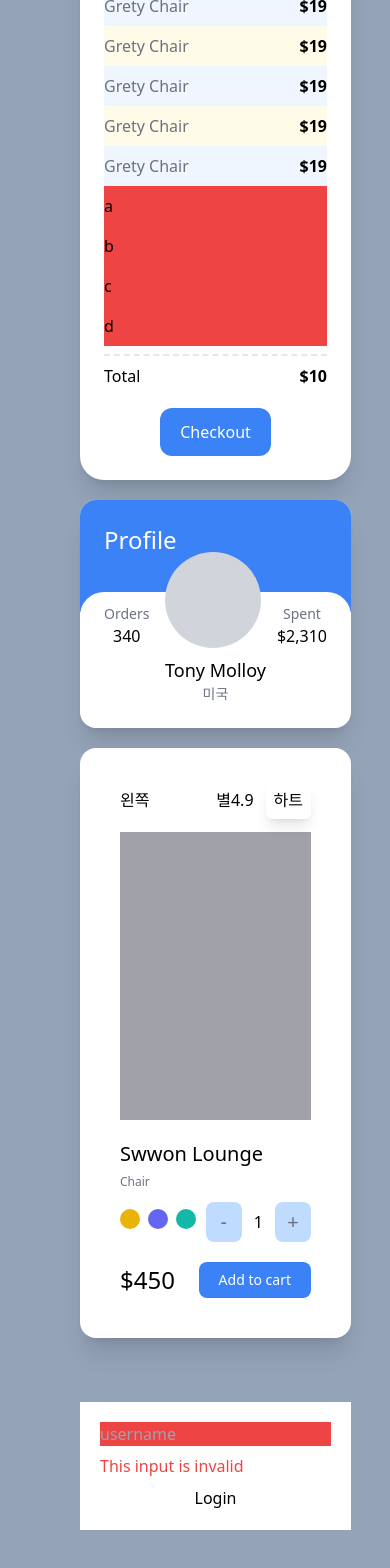
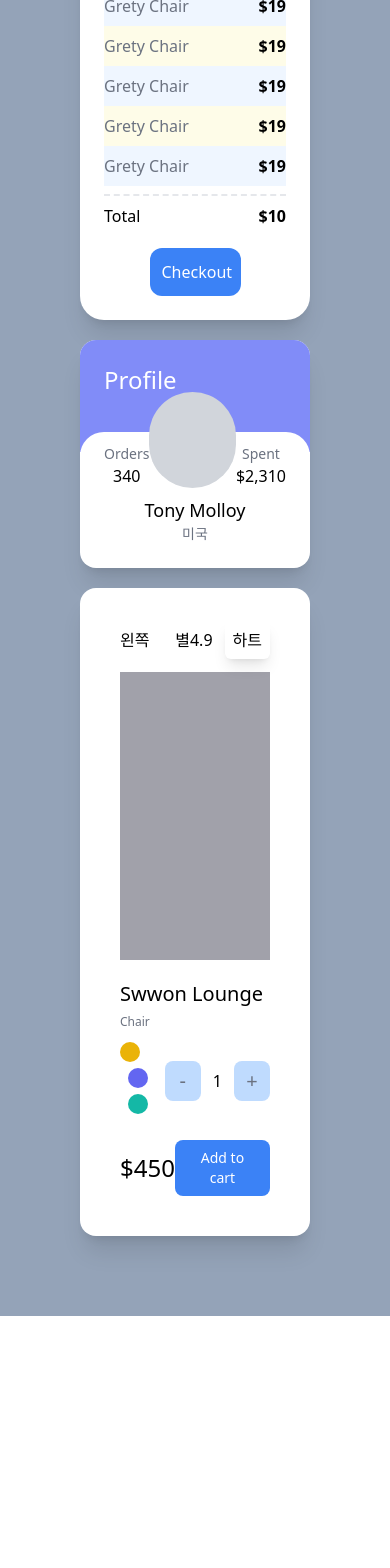
Before and after one commit to kkwondev/carrot-market, a Next.js app: page / in a window 390 px wide. Shown: the part 154-1722 px from the top of the page. After the commit the page ends 1470 px from the top, so only its background shows below. Built offline with nearby package versions, Linux system fonts and the light colour scheme.

Commit message:
responsive modifiers

```diff
--- a/pages/index.tsx
+++ b/pages/index.tsx
@@ -3,8 +3,8 @@ import type { NextPage } from "next";
 
 const Home: NextPage = () => {
   return (
-    <div className="bg-slate-400 py-20 px-20 grid gap-5 min-h-screen">
-      <div className="bg-white p-6 rounded-3xl shadow-xl">
+    <div className="bg-slate-400 xl:place-content-center py-20 px-20 grid gap-5 min-h-screen lg:grid-cols-2 xl:grid-cols-3">
+      <div className="bg-white flex flex-col justify-between p-6 rounded-3xl shadow-xl">
         <span className="font-semibold text-3xl">Select Item</span>
         <ul>
           {[1, 2, 3, 4, 5].map((i) => (
@@ -15,13 +15,6 @@ const Home: NextPage = () => {
               <span className="text-gray-500 my-2">Grety Chair</span>
               <span className="font-semibold">$19</span>
             </div>
-          ))}
-        </ul>
-        <ul>
-          {["a", "b", "c", "d", ""].map((c, i) => (
-            <li key={i} className="bg-red-500 py-2 empty:hidden">
-              {c}
-            </li>
           ))}
         </ul>
         <div className="flex justify-between mt-2 pt-2 border-t-2 border-dashed">
@@ -38,7 +31,7 @@ const Home: NextPage = () => {
         </div>
       </div>
       <div className="bg-white rounded-2xl shadow-xl overflow-hidden group">
-        <div className="bg-blue-500 p-6 pb-14">
+        <div className="bg-blue-500 p-6 pb-14 xl:pb-52 landscape:bg-teal-500 portrait:bg-indigo-400">
           <span className="text-white text-2xl">Profile</span>
         </div>
         <div className="rounded-3xl p-6 bg-white relative -top-5">
@@ -59,7 +52,7 @@ const Home: NextPage = () => {
           </div>
         </div>
       </div>
-      <div className="bg-white p-10 rounded-2xl shadow-xl">
+      <div className="bg-white p-10 rounded-2xl shadow-xl lg:col-span-2 xl:col-span-1">
         <div className="flex justify-between items-center mb-5">
           <span>왼쪽</span>
           <div className="space-x-3">
@@ -95,22 +88,6 @@ const Home: NextPage = () => {
           </div>
         </div>
       </div>
-      <br />
-      <form className="flex flex-col space-y-2 bg-white p-5 focus-within:bg-blue-100">
-        <input
-          type="text"
-          required
-          placeholder="username"
-          className="required:bg-yellow-500 peer invalid:bg-red-500 valid:bg-teal-500"
-        />
-        <span className="hidden peer-invalid:block peer-invalid:text-red-500">
-          This input is invalid
-        </span>
-        <span className="hidden peer-valid:block peer-valid:text-teal-500">
-          Awesome username
-        </span>
-        <input type="submit" value="Login" className="bg-white" />
-      </form>
     </div>
   );
 };
```
